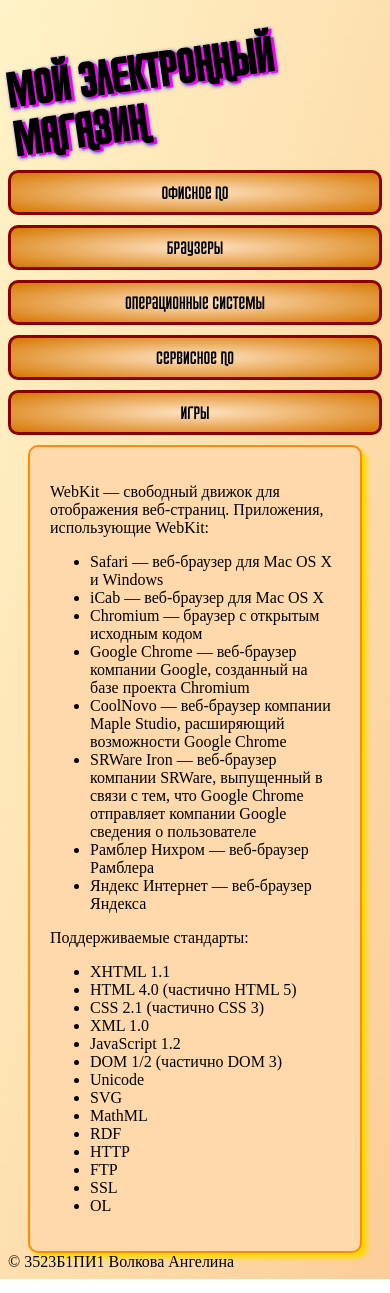
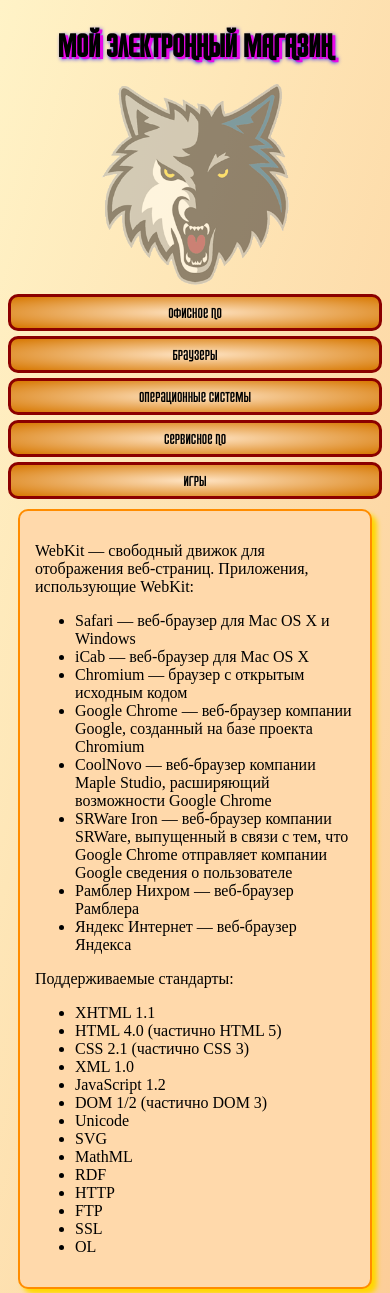
Before and after one commit to ggellov/eshop, a plain HTML site: page index.html in a window 390 px wide. Shown: the top 1293 px of the page. Drawn offline with Linux system fonts and the light colour scheme; files whose address does not match are found by name.

Commit message:
new mobile version

```diff
--- a/css/mobile.css
+++ b/css/mobile.css
@@ -1,11 +1,35 @@
 @media screen and (max-width:400px) {
-    .header-top{
-        display:block;
+    .header-top {
+        display: block;
+        text-align: center;
     }
-    .header-top img{
-        display: none;
+
+    .header-logo {
+        width: 50%;
+        margin: 0 auto;
     }
-    .line{
+
+    .header-text {
+        transform: none;
+        font-size: 1rem;
+    }
+
+    .header-text div {
+        font-size: 2rem;
+    }
+
+    .line {
         display: block;
     }
+
+    .line-nav ul li {
+        margin: 5px 0;
+        padding: 8px;
+        font-size: 0.9rem;
+    }
+
+    .line-content {
+        margin: 10px;
+        padding: 15px;
+    }
 }
```
